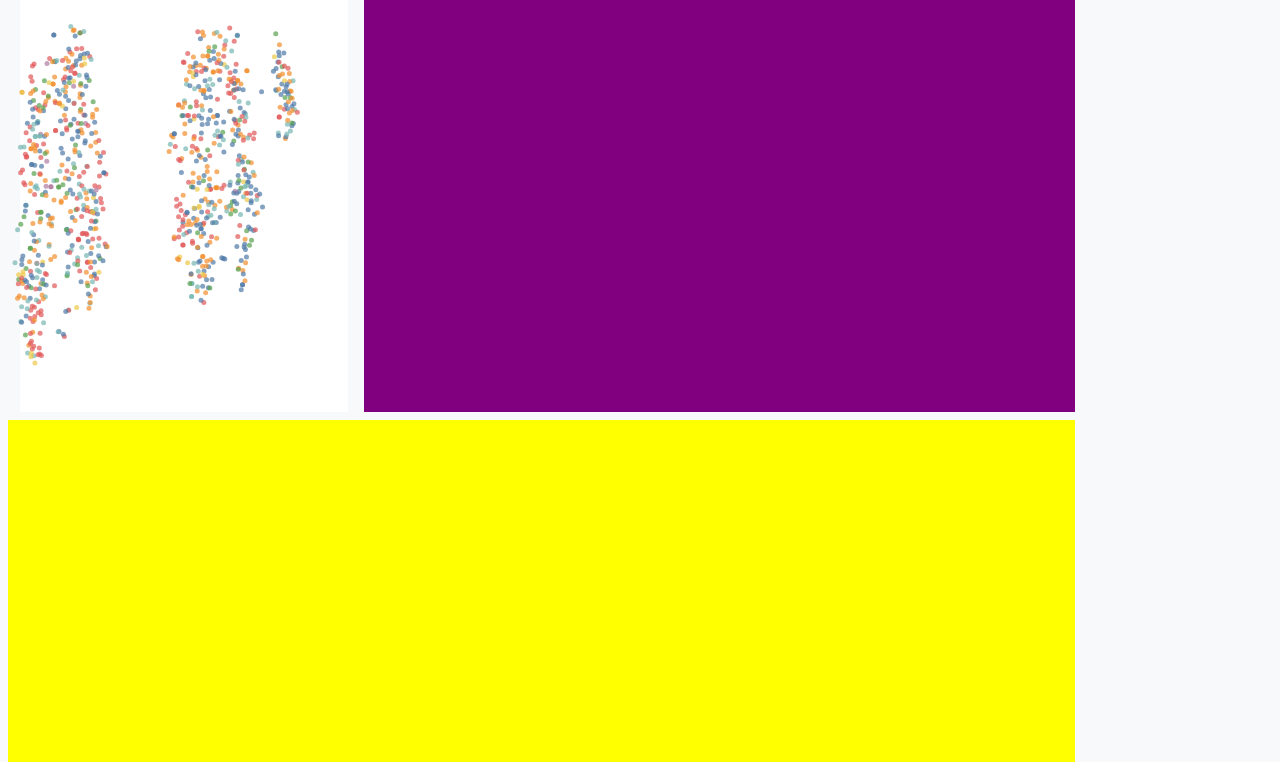
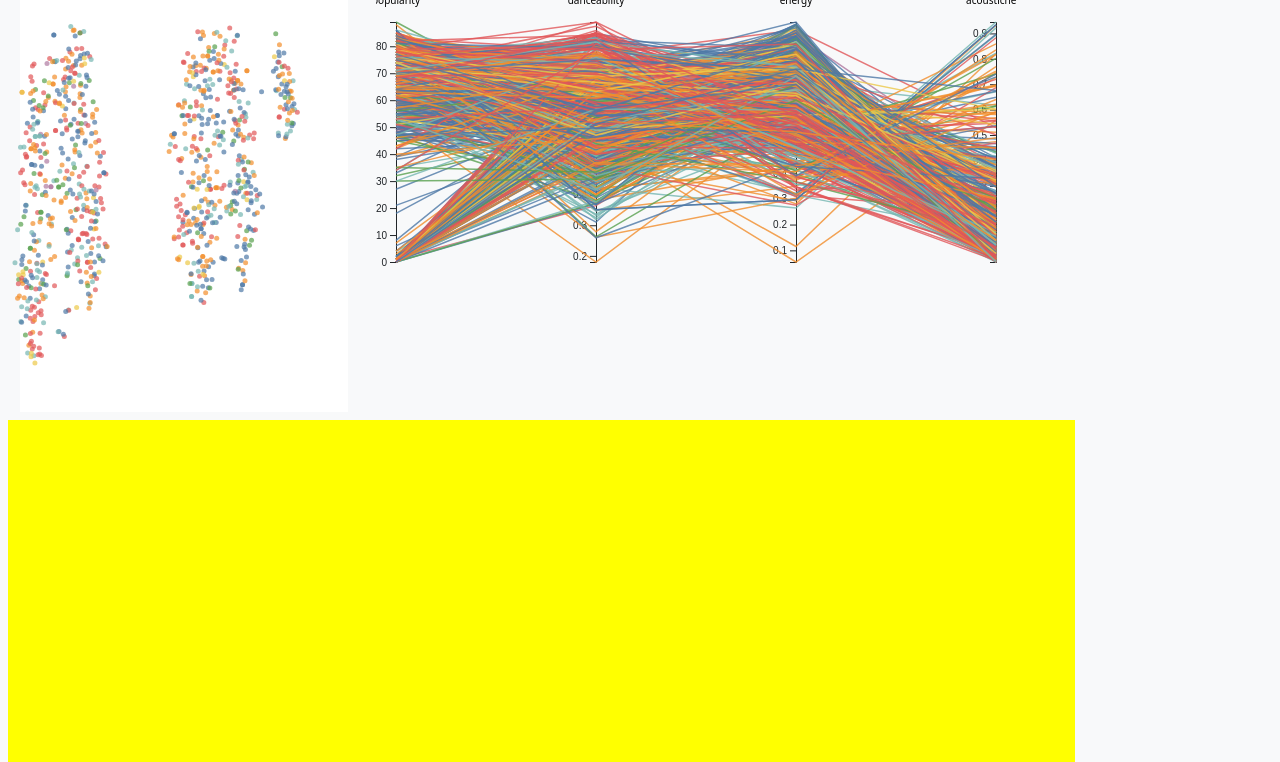
Before and after one commit to jjmmwon/WhatSongs, a website built with Vite: page index.html in a window 1280 px wide. Shown: the part 79-841 px from the top of the page. Built offline with nearby package versions, Linux system fonts and the light colour scheme.

Commit message:
[ADD] parallelCoordinates

```diff
--- a/index.html
+++ b/index.html
@@ -25,7 +25,7 @@
                 </div>
               </div>
             </div>
-            <div class="col-8 PC" style="background-color: purple"></div>
+            <div class="col-8 PC"></div>
           </div>
           <div class="row">
             <div class="overview" style="background-color: yellow"></div>
--- /dev/null
+++ b/src/adjacencyMatrix.mjs
@@ -0,0 +1,3 @@
+import * as d3 from "d3";
+
+export function adjacencyMatrix(data) {}
--- a/src/observer.mjs
+++ b/src/observer.mjs
@@ -1,19 +1,25 @@
 import * as d3 from "d3";
 import { scatterplot } from "./scatterplot.mjs";
+import { parallelCoordinates } from "./parallelCoordinates.mjs";
 
 export function observer() {
   let SP, PC, overview, detailView;
   let sp, pc;
 
   function initialize(data, DR) {
+    console.log(data);
+    console.log(DR);
     SP = d3.select(".SP");
     PC = d3.select(".PC");
     overview = d3.select(".overview");
     detailView = d3.select(".detailView");
 
     sp = scatterplot(DR);
+    pc = parallelCoordinates(data);
+    pc.update();
 
     SP.node().appendChild(sp.element);
+    PC.node().appendChild(pc.element);
     return this;
   }
 
--- /dev/null
+++ b/src/parallelCoordinates.mjs
@@ -0,0 +1,107 @@
+import * as d3 from "d3";
+
+export function parallelCoordinates(data) {
+  const margin = { top: 60, right: 20, bottom: 20, left: 20 };
+  const width = 640 - margin.left - margin.right;
+  const height = 320 - margin.top - margin.bottom;
+  const dimensions = [
+    "duration_ms",
+    "year",
+    "popularity",
+    "danceability",
+    "energy",
+    "loudness",
+    "speechiness",
+    "acousticness",
+    "instrumentalness",
+    "valence",
+    "tempo",
+  ];
+
+  // construct scales
+  let activeDims = ["popularity", "danceability", "energy", "acousticness"];
+  let activeItems = data;
+
+  const xScale = d3.scalePoint().range([0, width]).domain(activeDims);
+  const yScale = {};
+  activeDims.forEach((dim) => {
+    yScale[dim] = d3
+      .scaleLinear()
+      .domain(d3.extent(data, (d) => d[dim]))
+      .range([height, 0]);
+  });
+  const zScale = d3
+    .scaleOrdinal()
+    .range(d3.schemeTableau10)
+    .domain(
+      [...new Set(data.map((d) => d.genre))].sort(
+        (a, b) =>
+          data.filter((d) => d.genre === b).length -
+          data.filter((d) => d.genre === a).length
+      )
+    );
+
+  // construct svg and g
+
+  const svg = d3
+    .create("svg")
+    .attr("width", width + margin.left + margin.right)
+    .attr("height", height + margin.top + margin.bottom);
+
+  const container = svg
+    .append("g")
+    .attr("transform", `translate(${margin.left}, ${margin.top})`);
+
+  const axes = container.append("g");
+  const titles = container.append("g");
+  const lines = container.append("g");
+
+  function update(dims, items) {
+    activeItems = items ? items : activeItems;
+    activeDims = dims ? dims : activeDims;
+
+    let polyline = (d) => {
+      return d3.line()(
+        activeDims.map((dim) => [xScale(dim), yScale[dim](d[dim])])
+      );
+    };
+
+    axes
+      .selectAll("g.axis")
+      // .transition()
+      .data(activeDims)
+      .join("g")
+      .attr("class", "axis")
+      .attr("transform", (d) => `translate(${xScale(d)}, 0)`)
+      .each(function (d) {
+        d3.select(this).call(d3.axisLeft(yScale[d]));
+      });
+
+    titles
+      .selectAll("text")
+      // .transition()
+      .data(activeDims)
+      .join("text")
+      .attr("transform", (d) => `translate(${xScale(d)}, -10)`)
+      .text((d) => d)
+      .attr("text-anchor", "middle")
+      .attr("font-size", 10)
+      .attr("dy", "-.8em");
+
+    lines
+      .selectAll("path")
+      // .transition()
+      .data(activeItems)
+      .join("path")
+      .attr("d", polyline)
+      .attr("fill", "none")
+      .attr("stroke", (d) => zScale(d.genre))
+      .attr("stroke-width", 1.5)
+      .attr("opacity", 0.8);
+  }
+
+  return {
+    element: svg.node(),
+    update,
+  };
+}
--- a/src/scatterplot.mjs
+++ b/src/scatterplot.mjs
@@ -16,7 +16,7 @@ export function scatterplot(data) {
     .range([height, 0])
     .domain(d3.extent(data, (d) => d.y).map((d) => d * 1.01));
 
-  const labelScale = d3
+  const zScale = d3
     .scaleOrdinal()
     .range(d3.schemeTableau10)
     .domain(
@@ -46,7 +46,7 @@ export function scatterplot(data) {
     .attr("opacity", 0.7)
     .attr("cx", (d) => xScale(d.x))
     .attr("cy", (d) => yScale(d.y))
-    .attr("fill", (d) => labelScale(d.genre));
+    .attr("fill", (d) => zScale(d.genre));
 
   function update() {
     // update circles
```
Also changed, not shown: src/pc.mjs (deleted, +0 -9 lines).
